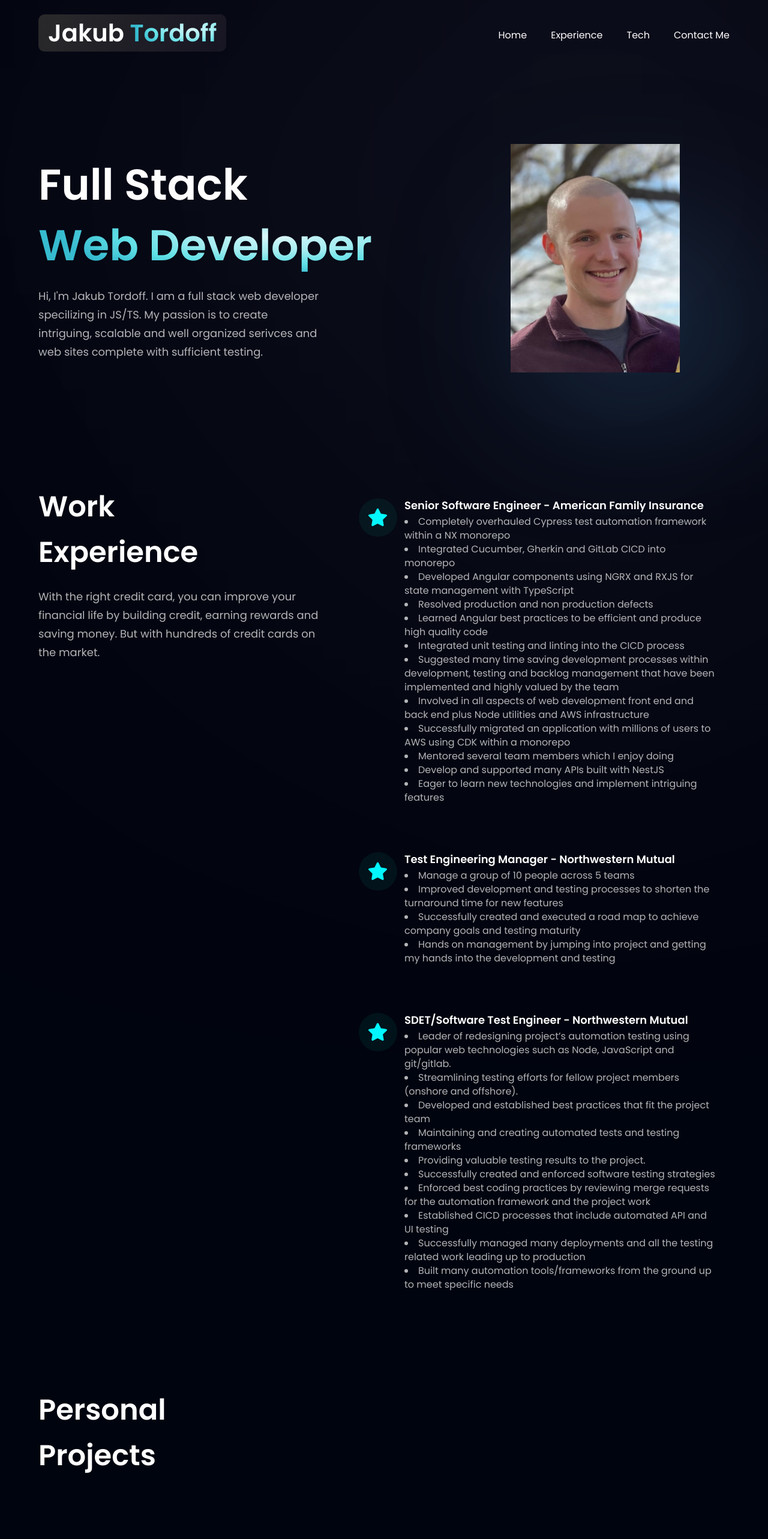
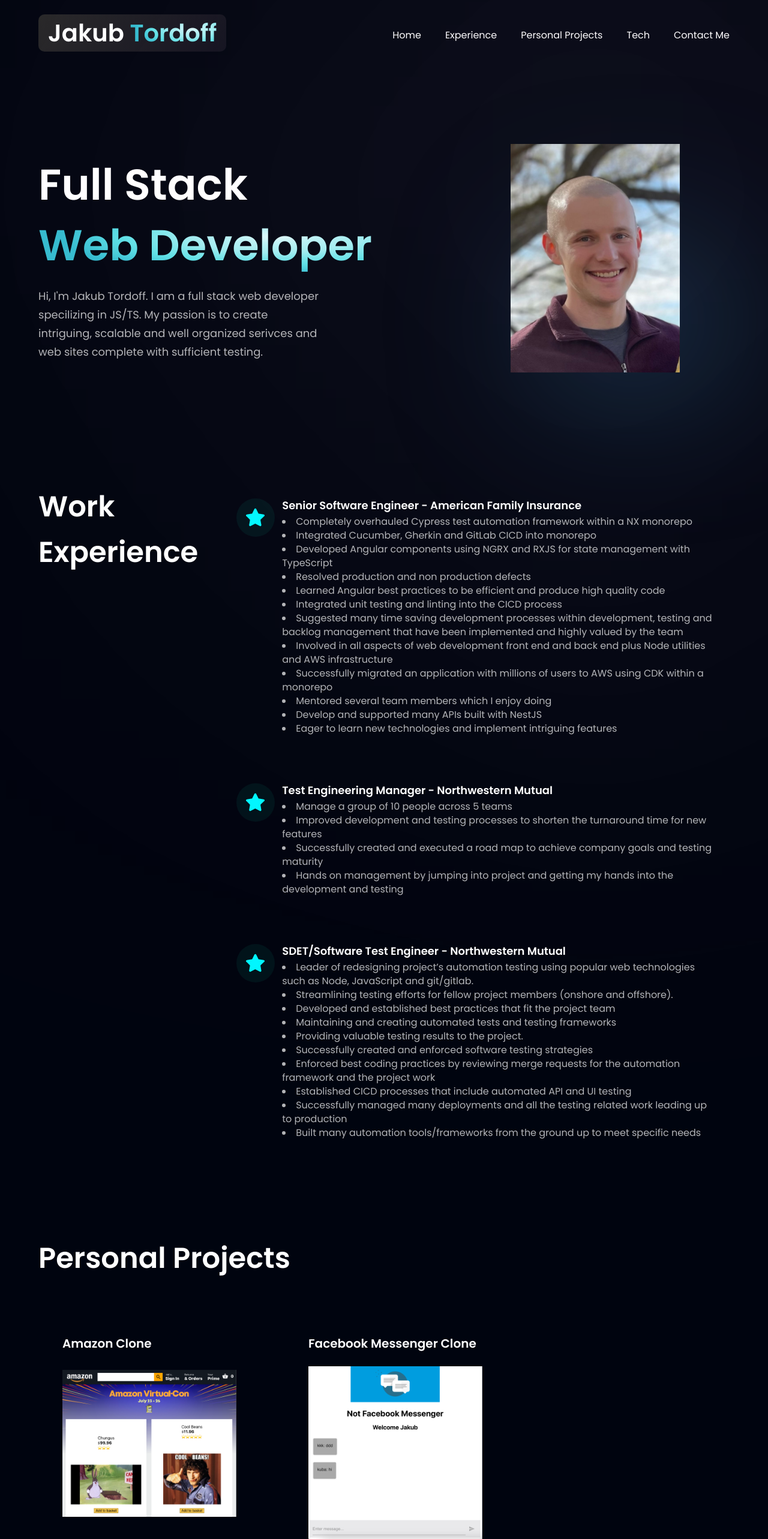
Before and after one commit to ktordoff13/react-resume, a React (Vite) app: page / in a window 1280 px wide. Shown: the top 2566 px of the page at 60% size. Built offline with nearby package versions, Linux system fonts and the light colour scheme.

Commit message:
clean up

```diff
--- a/src/assets/index.ts
+++ b/src/assets/index.ts
@@ -28,11 +28,13 @@ import jest from "./jest.png";
 import nx from "./nx.png";
 import scss from "./scss.png";
 import typescript from "./typescript.png";
+import react from "./react.png";
 import vscode from "./vscode.png";
 import amazoneclone from "./amazonclone.png";
 import facebookmessenger from "./facebookmessenger.png";
 
 export {
+  react,
   facebookmessenger,
   amazoneclone,
   vscode,
--- a/src/components/Experience.tsx
+++ b/src/components/Experience.tsx
@@ -44,11 +44,11 @@ const Experience = () => {
           Work
           <br className="sm:block hidden" /> Experience
         </h2>
-        <p className={`${styles.paragraph} max-w-[470px] mt-5`}>
+        {/* <p className={`${styles.paragraph} max-w-[470px] mt-5`}>
           With the right credit card, you can improve your financial life by
           building credit, earning rewards and saving money. But with hundreds
           of credit cards on the market.
-        </p>
+        </p> */}
       </div>
 
       <div className={`${layout.sectionImg} flex-col`}>
--- a/src/components/Projects.tsx
+++ b/src/components/Projects.tsx
@@ -4,13 +4,11 @@ import Project from "./Project";
 
 const Projects = () => (
   <section
-    id="clients"
+    id="projects"
     className={`${styles.paddingY} ${styles.flexCenter} flex-col relative`}
   >
-    <div className="w-full flex justify-between items-center md:flex-row flex-col sm:mb-16 mb-6 relative z-[1]">
-      <h1 className={styles.heading2}>
-        Personal <br className="sm:block hidden" /> Projects
-      </h1>
+    <div className="w-full flex justify-between items-center md:flex-row flex-col sm:mb-5 mb-6 relative z-[1]">
+      <h1 className={styles.heading2}>Personal Projects</h1>
     </div>
     <div className="flex flex-wrap sm:justify-start justify-center w-full feedback-container relative z-[1]">
       {projects.map((card) => (
--- a/src/constants/index.ts
+++ b/src/constants/index.ts
@@ -18,6 +18,7 @@ import {
   amazoneclone,
   facebookmessenger,
   star,
+  react,
 } from "../assets";
 
 export const navLinks = [
@@ -29,6 +30,7 @@ export const navLinks = [
     id: "experience",
     title: "Experience",
   },
+  { id: "projects", title: "Personal Projects" },
   {
     id: "tech",
     title: "Tech",
@@ -223,4 +225,8 @@ export const skills = [
     id: "skill-13",
     logo: vscode,
   },
+  {
+    ig: "skill-14",
+    logo: react,
+  },
 ];
```
